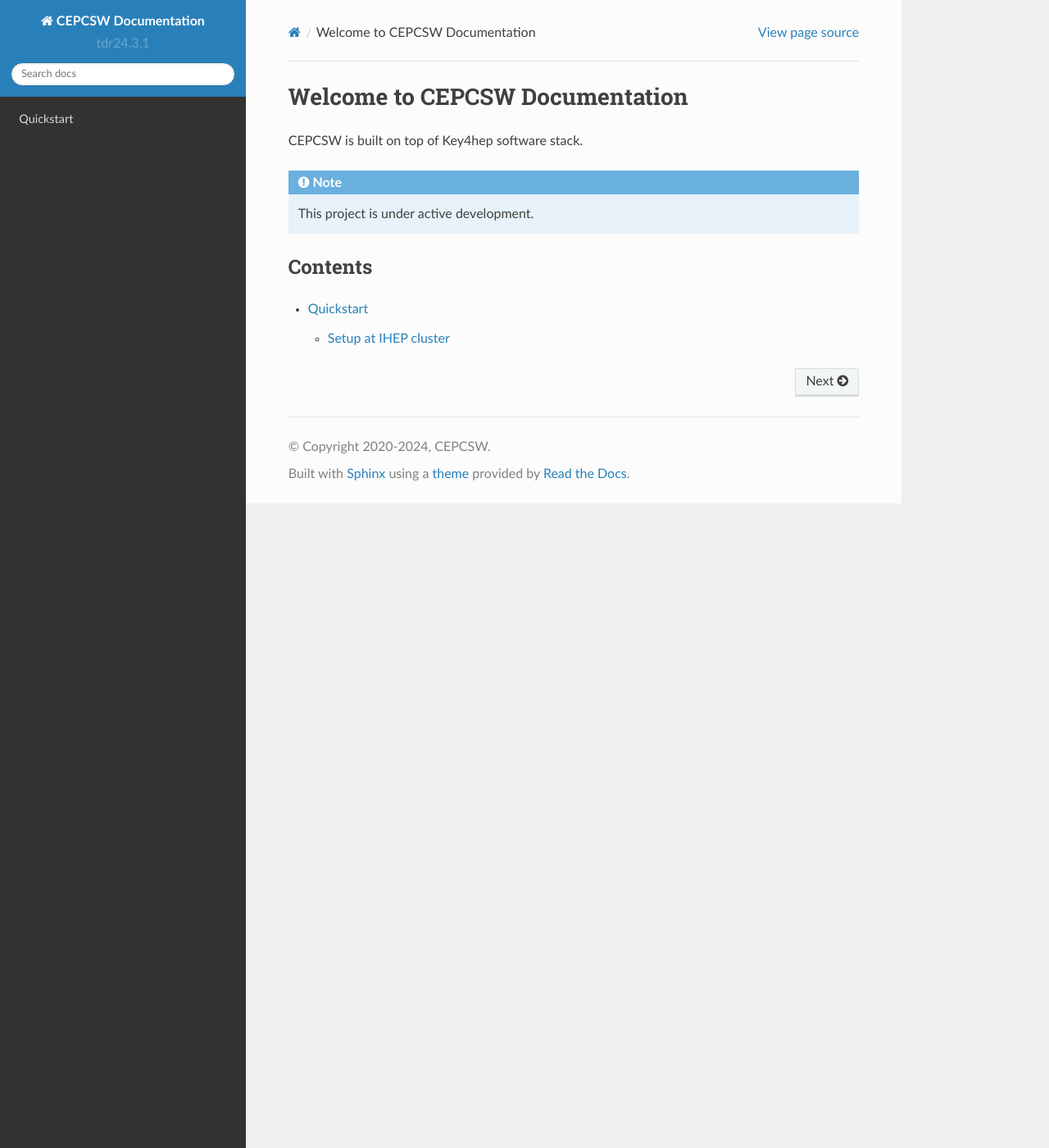
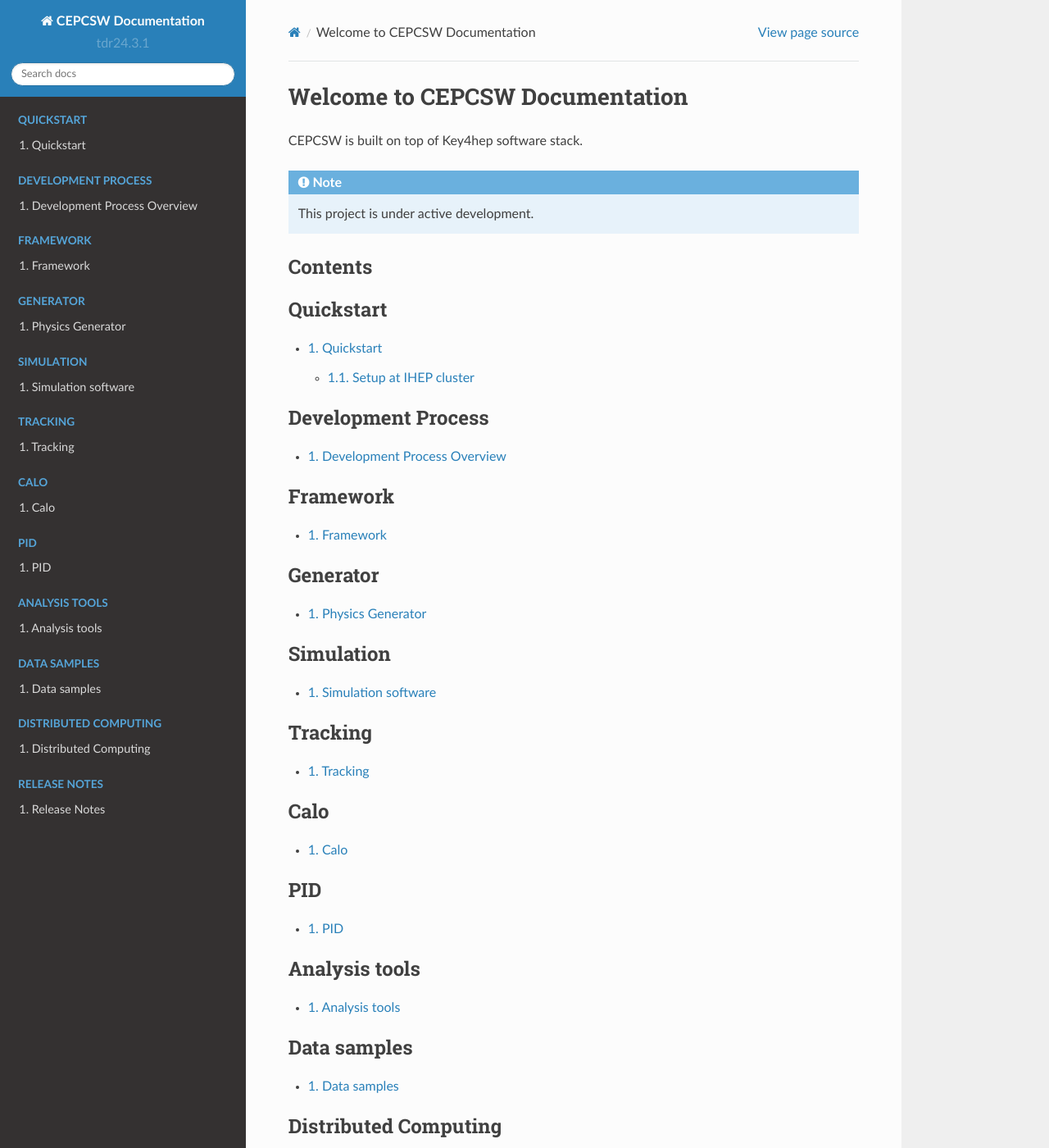
Before and after one commit to mirguest/cepcsw-docs, a Sphinx documentation site: the page built from docs/source/index.rst, in a window 1280 px wide and 1400 px high. Shown: the whole window at 82% size. Built offline with Sphinx 7.4.7 and the Read the Docs theme 2.0.0, drawn with Linux system fonts in a browser that asks for light colours; some of the changed text lies outside the part shown.

Commit message:
update structure.

```diff
--- /dev/null
+++ b/docs/source/analysis/overview.md
@@ -0,0 +1,3 @@
+# Analysis tools
+
+Under construction.
--- /dev/null
+++ b/docs/source/calo/overview.md
@@ -0,0 +1,3 @@
+# Calo
+
+Under construction.
--- /dev/null
+++ b/docs/source/data/overview.md
@@ -0,0 +1,3 @@
+# Data samples
+
+Under construction.
--- /dev/null
+++ b/docs/source/dcomputing/overview.md
@@ -0,0 +1,3 @@
+# Distributed Computing
+
+Under construction.
--- /dev/null
+++ b/docs/source/development/overview.md
@@ -0,0 +1,3 @@
+# Development Process Overview
+
+Under construction.
--- /dev/null
+++ b/docs/source/framework/overview.md
@@ -0,0 +1,3 @@
+# Framework
+
+Under construction.
--- /dev/null
+++ b/docs/source/generator/overview.md
@@ -0,0 +1,3 @@
+# Physics Generator
+
+Under construction.
--- a/docs/source/index.rst
+++ b/docs/source/index.rst
@@ -11,5 +11,85 @@ Contents
 --------
 
 .. toctree::
+   :maxdepth: 2
+   :numbered:
+   :caption: Quickstart
 
-   quickstart
+   quickstart/quickstart.md
+
+.. toctree::
+   :maxdepth: 2
+   :numbered:
+   :caption: Development Process
+
+   development/overview.md
+
+.. toctree::
+   :maxdepth: 2
+   :numbered:
+   :caption: Framework
+
+   framework/overview.md
+
+.. toctree::
+   :maxdepth: 2
+   :numbered:
+   :caption: Generator
+
+   generator/overview.md
+
+.. toctree::
+   :maxdepth: 2
+   :numbered:
+   :caption: Simulation
+
+   simulation/overview.md
+
+.. toctree::
+   :maxdepth: 2
+   :numbered:
+   :caption: Tracking
+
+   tracking/overview.md
+
+.. toctree::
+   :maxdepth: 2
+   :numbered:
+   :caption: Calo
+
+   calo/overview.md
+
+.. toctree::
+   :maxdepth: 2
+   :numbered:
+   :caption: PID
+
+   pid/overview.md
+
+.. toctree::
+   :maxdepth: 2
+   :numbered:
+   :caption: Analysis tools
+
+   analysis/overview.md
+
+.. toctree::
+   :maxdepth: 2
+   :numbered:
+   :caption: Data samples
+
+   data/overview.md
+
+.. toctree::
+   :maxdepth: 2
+   :numbered:
+   :caption: Distributed Computing
+
+   dcomputing/overview.md
+
+.. toctree::
+   :maxdepth: 2
+   :numbered:
+   :caption: Release Notes
+
+   releasenotes/overview.md
--- /dev/null
+++ b/docs/source/pid/overview.md
@@ -0,0 +1,3 @@
+# PID
+
+Under construction.
--- /dev/null
+++ b/docs/source/releasenotes/overview.md
@@ -0,0 +1,3 @@
+# Release Notes
+
+Under construction.
--- /dev/null
+++ b/docs/source/simulation/overview.md
@@ -0,0 +1,3 @@
+# Simulation software
+
+Under construction.
--- /dev/null
+++ b/docs/source/tracking/overview.md
@@ -0,0 +1,3 @@
+# Tracking
+
+Under construction.
```
Also changed, not shown: docs/source/quickstart/quickstart.md (renamed from docs/source/quickstart.md).
